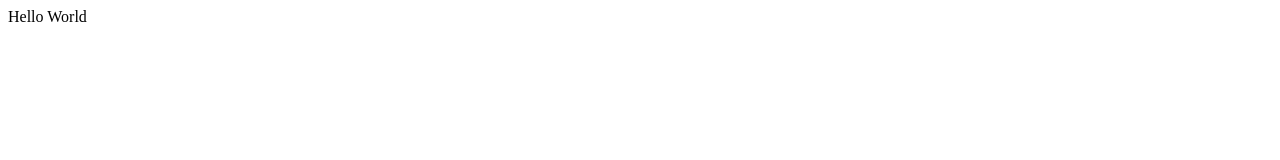
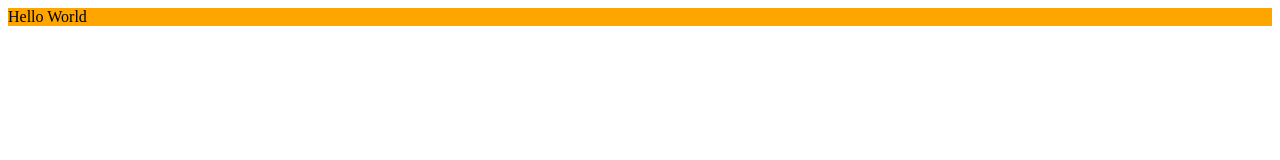
Before and after one commit to rycepadilla/WebEd, a plain HTML site: page index.html in a window 1280 px wide. Drawn offline with Linux system fonts and the light colour scheme.

Commit message:
Update index.html

```diff
--- a/index.html
+++ b/index.html
@@ -2,6 +2,6 @@
 <head>
 </head>
 <body>
-<p style="color:black; background=color:orange;"> Hello World </p>
+<p style="color:black; background-color:orange;"> Hello World </p>
 </body>
 </html>
```
